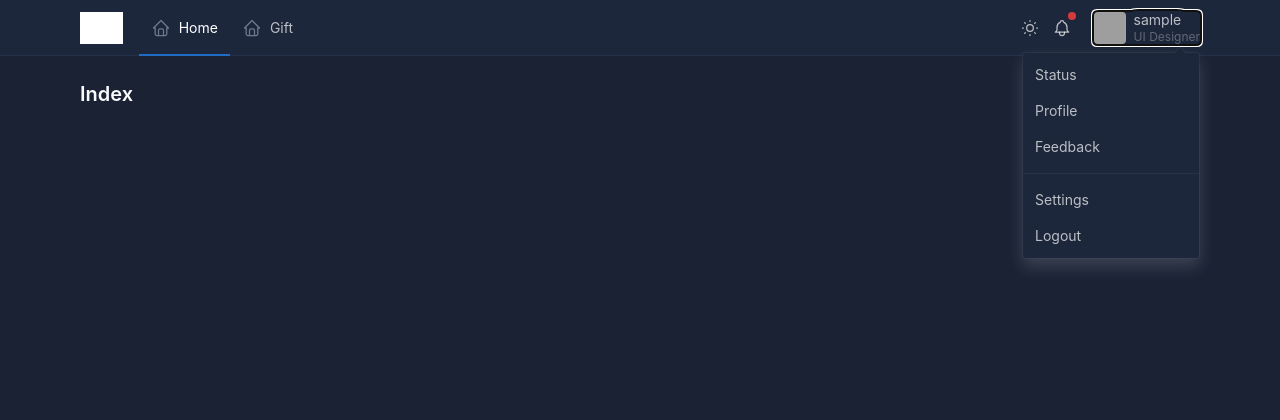
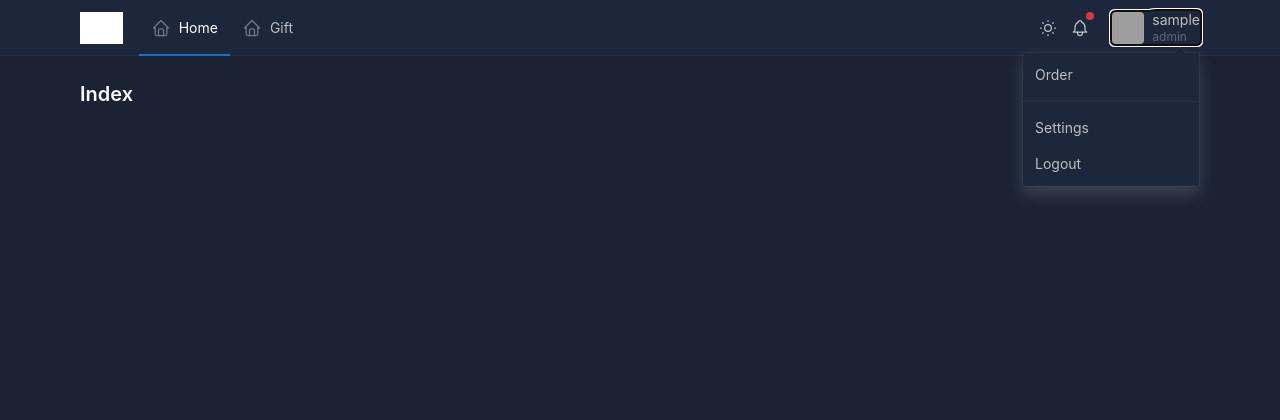
Before and after one commit to Ualnomis/COMP3421-WebProject, a PHP site: page /index.php in a window 1280 px wide, after a click that opens the changed part. Shown: the top 420 px of the page. Run offline with PHP 8.4, Linux system fonts and the light colour scheme; the visitor is signed in with stand-in values (Sample User, id 1); grey boxes are pictures that could not be loaded.

Commit message:
fix: Display correct user role in user interface based on database data

```diff
--- a/includes/navbar.inc.php
+++ b/includes/navbar.inc.php
@@ -98,13 +98,11 @@
                                     <span class="avatar avatar-sm" style="background-image: url(./static/avatars/000m.jpg)"></span>
                                     <div class="d-none d-xl-block ps-2">
                                         <div>{$_SESSION['user_name']}</div>
-                                        <div class="mt-1 small text-muted">UI Designer</div>
+                                        <div class="mt-1 small text-muted">{$_SESSION['role']}</div>
                                     </div>
                                 </a>
                                 <div class="dropdown-menu dropdown-menu-end dropdown-menu-arrow">
-                                    <a href="#" class="dropdown-item">Status</a>
-                                    <a href="./profile.html" class="dropdown-item">Profile</a>
-                                    <a href="#" class="dropdown-item">Feedback</a>
+                                    <a href="#" class="dropdown-item">Order</a>
                                     <div class="dropdown-divider"></div>
                                     <a href="./settings.html" class="dropdown-item">Settings</a>
                                     <a href="../includes/logout.inc.php" class="dropdown-item">Logout</a>
```
